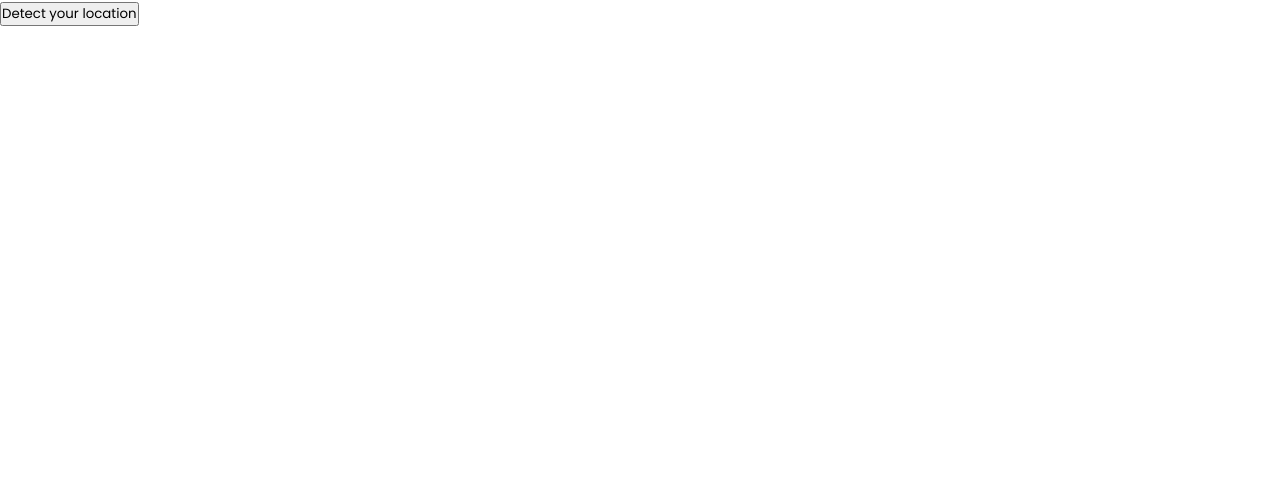
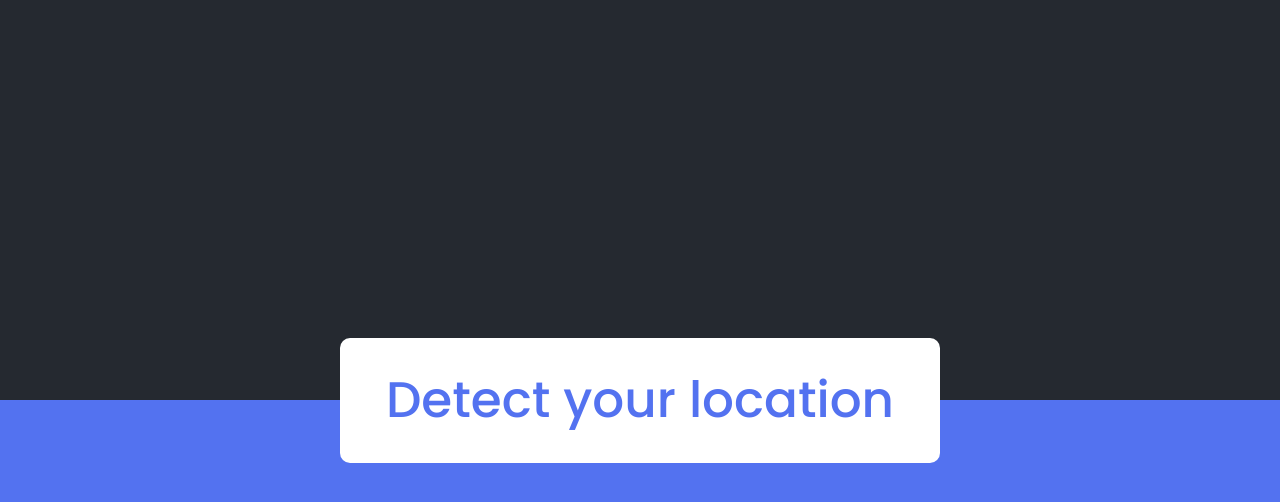
Before and after one commit to CaffeineJUN/detect-user-location-js, a plain HTML site: page index.html in a window 1280 px wide. Drawn offline with Linux system fonts and the light colour scheme.

Commit message:
add css style

```diff
--- a/style.css
+++ b/style.css
@@ -6,3 +6,23 @@
     box-sizing: border-box;
     font-family: 'Poppins', sans-serif;
 }
+
+body {
+    display: flex;
+    align-items: center;
+    justify-content: center;
+    min-height: 100vh;
+    background: linear-gradient(#252930 50%, #5372f0 50%);
+}
+
+button {
+    font-size: 50px;
+    padding: 25px 46px;
+    background: #fff;
+    border: none;
+    outline: none;
+    border-radius: 10px;
+    font-weight: 500;
+    color: #5372f0;
+    cursor: pointer;
+}
```
